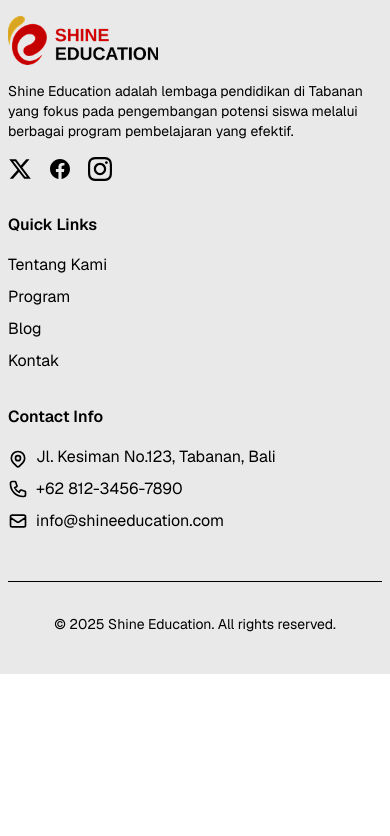
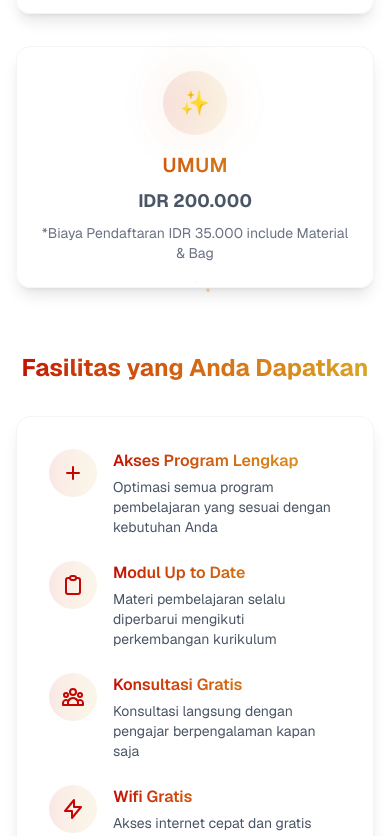
Before and after one commit to Central-Saga/fe-shineeducationbali, a Next.js app: page / in a window 390 px wide. Shown: the part 6110-6946 px from the top of the page. Before the commit the page ends 6784 px from the top, so only its background shows below. Built offline with nearby package versions, Linux system fonts and the light colour scheme.

Commit message:
feat: Update Footer and Langganan components with improved styling and new education levels data

```diff
--- a/src/components/ui-home/Footer.tsx
+++ b/src/components/ui-home/Footer.tsx
@@ -3,7 +3,7 @@ import Link from "next/link";
 
 const Footer = () => {
   return (
-    <footer className="bg-[#e9e9e9] text-black">
+    <footer className="bg-[#A76545] text-white">
       <div className="container mx-auto px-2 py-10">
         <div className="grid grid-cols-1 md:grid-cols-4 gap-8">
           {/* Logo and Description */}
@@ -53,7 +53,7 @@ const Footer = () => {
 
           {/* Quick Links */}
           <div>
-            <h3 className="text-black font-semibold mb-4">Quick Links</h3>
+            <h3 className="text-white font-semibold mb-4">Quick Links</h3>
             <ul className="space-y-2">
               <li>
                 <Link href="/" className="hover:text-[#C40503]">
@@ -80,7 +80,7 @@ const Footer = () => {
 
           {/* Contact Info */}
           <div>
-            <h3 className="text-black font-semibold mb-4">Contact Info</h3>
+            <h3 className="text-white font-semibold mb-4">Contact Info</h3>
             <ul className="space-y-2">
               <li className="flex items-start space-x-2">
                 <svg
@@ -141,7 +141,7 @@ const Footer = () => {
         </div>
 
         {/* Copyright */}
-        <div className="border-t border-black mt-12 pt-8 text-center">
+        <div className="border-t border-white mt-12 pt-8 text-center">
           <p className="text-sm">
             © {new Date().getFullYear()} Shine Education. All rights reserved.
           </p>
--- a/src/components/ui-home/Langganan.tsx
+++ b/src/components/ui-home/Langganan.tsx
@@ -1,7 +1,11 @@
 "use client";
 
 import { motion, AnimatePresence } from "framer-motion";
-import { subscriptionPlans, facilities } from "@/data/ui-home/subscription";
+import {
+  subscriptionPlans,
+  facilities,
+  educationLevels,
+} from "@/data/ui-home/subscription";
 import { useState, useEffect } from "react";
 import type { FloatingEmoji } from "@/types/animation";
 import Confetti from "./Confetti";
@@ -44,6 +48,7 @@ const Langganan = () => {
             Anda!
           </p>
         </motion.div>
+        {/* Paket Langganan Section */}
         <div className="grid grid-cols-1 md:grid-cols-3 gap-8 mb-16">
           {subscriptionPlans.map((plan, index) => (
             <motion.div
@@ -142,19 +147,21 @@ const Langganan = () => {
             </motion.div>
           ))}
         </div>
-        {/* Facilities Section */}
+        {/* Biaya Per-jenjang Section */}
+        <div className="mb-16">
           <motion.div
-          initial={{ opacity: 0, y: 30 }}
+            initial={{ opacity: 0, y: 20 }}
             whileInView={{ opacity: 1, y: 0 }}
             viewport={{ once: false, margin: "-100px" }}
-          transition={{ duration: 0.8 }}
-          className="mt-16"
+            transition={{ duration: 0.6 }}
+            className="text-center mb-12"
           >
-          <h3 className="text-2xl font-bold text-center mb-8 bg-gradient-to-r from-[#C40503] to-[#DAA625] bg-clip-text text-transparent">
-            Fasilitas yang Anda Dapatkan
+            <h3 className="text-2xl font-bold mb-4 text-[#C40503]">
+              Biaya Per-jenjang
             </h3>
+          </motion.div>
           <div className="grid grid-cols-1 md:grid-cols-2 lg:grid-cols-4 gap-8">
-            {facilities.map((facility, index) => (
+            {educationLevels.map((level, index) => (
               <motion.div
                 key={index}
                 initial={{ opacity: 0, y: 20 }}
@@ -166,8 +173,9 @@ const Langganan = () => {
                   stiffness: 100,
                 }}
                 whileHover={{ scale: 1.05 }}
-                className="text-center relative"
+                className="bg-white/80 backdrop-blur-md rounded-xl p-6 shadow-lg border border-gray-100 hover:border-[#DAA625]/30 transition-all duration-300"
               >
+                <div className="text-center">
                   <motion.div
                     className="w-16 h-16 mx-auto mb-4 relative"
                     whileHover={{ rotate: 360 }}
@@ -187,8 +195,69 @@ const Langganan = () => {
                       }}
                     />
                     <div className="relative bg-gradient-to-r from-[#C40503]/10 to-[#DAA625]/10 rounded-full flex items-center justify-center w-full h-full">
+                      <span className="text-2xl">{level.emoji}</span>
+                    </div>
+                  </motion.div>
+                  <h4 className="font-semibold text-xl mb-2 bg-gradient-to-r from-[#C40503] to-[#DAA625] bg-clip-text text-transparent">
+                    {level.level}
+                  </h4>
+                  <div className="flex items-center justify-center gap-1 text-gray-600">
+                    <span className="font-bold text-lg">{level.price}</span>
+                  </div>
+                  <p className="text-sm text-gray-500 mt-2">
+                    *Biaya Pendaftaran IDR 35.000 include Material & Bag
+                  </p>
+                </div>
+              </motion.div>
+            ))}
+          </div>
+        </div>
+        {/* Facilities Section */}
+        <motion.div
+          initial={{ opacity: 0, y: 30 }}
+          whileInView={{ opacity: 1, y: 0 }}
+          viewport={{ once: false, margin: "-100px" }}
+          transition={{ duration: 0.8 }}
+          className="mt-16"
+        >
+          <h3 className="text-2xl font-bold text-center mb-8 bg-gradient-to-r from-[#C40503] to-[#DAA625] bg-clip-text text-transparent">
+            Fasilitas yang Anda Dapatkan
+          </h3>
+          <div className="grid grid-cols-1 md:grid-cols-2 gap-8">
+            {/* Group of facilities in a card */}
+            <motion.div
+              initial={{ opacity: 0, y: 20 }}
+              whileInView={{ opacity: 1, y: 0 }}
+              viewport={{ once: false, margin: "-100px" }}
+              transition={{
+                delay: 0.2,
+                type: "spring",
+                stiffness: 100,
+              }}
+              className="bg-white/80 backdrop-blur-md rounded-xl p-8 shadow-lg border border-gray-100 hover:border-[#DAA625]/30 transition-all duration-300"
+            >
+              <div className="grid grid-cols-1 gap-6">
+                {facilities.slice(0, 4).map((facility, index) => (
+                  <motion.div
+                    key={index}
+                    initial={{ opacity: 0, x: -20 }}
+                    whileInView={{ opacity: 1, x: 0 }}
+                    viewport={{ once: false, margin: "-100px" }}
+                    transition={{
+                      delay: 0.1 * index,
+                      type: "spring",
+                      stiffness: 100,
+                    }}
+                    className="flex items-start gap-4"
+                  >
+                    <div className="flex-shrink-0">
+                      <motion.div
+                        className="w-12 h-12 rounded-full flex items-center justify-center bg-gradient-to-r from-[#C40503]/10 to-[#DAA625]/10"
+                        whileHover={{ rotate: 360, scale: 1.1 }}
+                        transition={{ duration: 0.5 }}
+                      >
                         <svg
-                      className="w-8 h-8 text-[#C40503]"
+                          className="w-6 h-6 text-[#C40503]"
                           fill="none"
                           stroke="currentColor"
                           viewBox="0 0 24 24"
@@ -200,14 +269,79 @@ const Langganan = () => {
                             d={facility.icon}
                           />
                         </svg>
+                      </motion.div>
+                    </div>
+                    <div>
+                      <h4 className="font-semibold mb-1 bg-gradient-to-r from-[#C40503] to-[#DAA625] bg-clip-text text-transparent">
+                        {facility.title}
+                      </h4>
+                      <p className="text-sm text-gray-600">
+                        {facility.description}
+                      </p>
                     </div>
                   </motion.div>
-                <h4 className="font-semibold mb-2 bg-gradient-to-r from-[#C40503] to-[#DAA625] bg-clip-text text-transparent">
+                ))}
+              </div>
+            </motion.div>
+            {/* Second group of facilities in a card */}
+            <motion.div
+              initial={{ opacity: 0, y: 20 }}
+              whileInView={{ opacity: 1, y: 0 }}
+              viewport={{ once: false, margin: "-100px" }}
+              transition={{
+                delay: 0.4,
+                type: "spring",
+                stiffness: 100,
+              }}
+              className="bg-white/80 backdrop-blur-md rounded-xl p-8 shadow-lg border border-gray-100 hover:border-[#DAA625]/30 transition-all duration-300"
+            >
+              <div className="grid grid-cols-1 gap-6">
+                {facilities.slice(4).map((facility, index) => (
+                  <motion.div
+                    key={index}
+                    initial={{ opacity: 0, x: -20 }}
+                    whileInView={{ opacity: 1, x: 0 }}
+                    viewport={{ once: false, margin: "-100px" }}
+                    transition={{
+                      delay: 0.1 * index,
+                      type: "spring",
+                      stiffness: 100,
+                    }}
+                    className="flex items-start gap-4"
+                  >
+                    <div className="flex-shrink-0">
+                      <motion.div
+                        className="w-12 h-12 rounded-full flex items-center justify-center bg-gradient-to-r from-[#C40503]/10 to-[#DAA625]/10"
+                        whileHover={{ rotate: 360, scale: 1.1 }}
+                        transition={{ duration: 0.5 }}
+                      >
+                        <svg
+                          className="w-6 h-6 text-[#C40503]"
+                          fill="none"
+                          stroke="currentColor"
+                          viewBox="0 0 24 24"
+                        >
+                          <path
+                            strokeLinecap="round"
+                            strokeLinejoin="round"
+                            strokeWidth="2"
+                            d={facility.icon}
+                          />
+                        </svg>
+                      </motion.div>
+                    </div>
+                    <div>
+                      <h4 className="font-semibold mb-1 bg-gradient-to-r from-[#C40503] to-[#DAA625] bg-clip-text text-transparent">
                         {facility.title}
                       </h4>
-                <p className="text-sm text-gray-600">{facility.description}</p>
+                      <p className="text-sm text-gray-600">
+                        {facility.description}
+                      </p>
+                    </div>
                   </motion.div>
                 ))}
+              </div>
+            </motion.div>
           </div>
         </motion.div>
       </div>
--- a/src/data/ui-home/subscription.ts
+++ b/src/data/ui-home/subscription.ts
@@ -9,6 +9,12 @@ interface Facility {
   title: string;
   description: string;
   icon: string;
+}
+
+interface EducationLevel {
+  level: string;
+  price: string;
+  emoji: string;
 }
 
 export const subscriptionPlans: SubscriptionPlan[] = [
@@ -76,4 +82,34 @@ export const facilities: Facility[] = [
       "Akses internet cepat dan gratis untuk mendukung pembelajaran online",
     icon: "M13 10V3L4 14h7v7l9-11h-7z",
   },
+  {
+    title: "Akses Makanan",
+    description:
+      "Nikmati pilihan makanan dan minuman yang lezat untuk mengisi ulang energi Anda.",
+    icon: "M13 10V3L4 14h7v7l9-11h-7z", // You'll likely want to change this icon too!
+  },
+  {
+    title: "Modul Pembelajaran",
+    description:
+      "Tersedia modul pembelajaran interaktif untuk mendukung proses belajar Anda.",
+    icon: "M13 10V3L4 14h7v7l9-11h-7z", // Change icon
+  },
+  {
+    title: "Ruangan Ber-AC",
+    description:
+      "Belajar dalam kenyamanan optimal dengan ruangan berpendingin udara.",
+    icon: "M13 10V3L4 14h7v7l9-11h-7z", // Change icon
+  },
+  {
+    title: "Tempat Nyaman",
+    description: "Suasana tenang dan nyaman untuk belajar dan berdiskusi.",
+    icon: "M13 10V3L4 14h7v7l9-11h-7z", // Change icon
+  },
 ];
+
+export const educationLevels: EducationLevel[] = [
+  { level: "TK - SD", price: "IDR 100.000", emoji: "🎓" },
+  { level: "SMP", price: "IDR 100.000", emoji: "📚" },
+  { level: "SMA", price: "IDR 125.000", emoji: "🎯" },
+  { level: "UMUM", price: "IDR 200.000", emoji: "✨" },
+];
```
Lines whose indentation alone changed are shown as unchanged.
